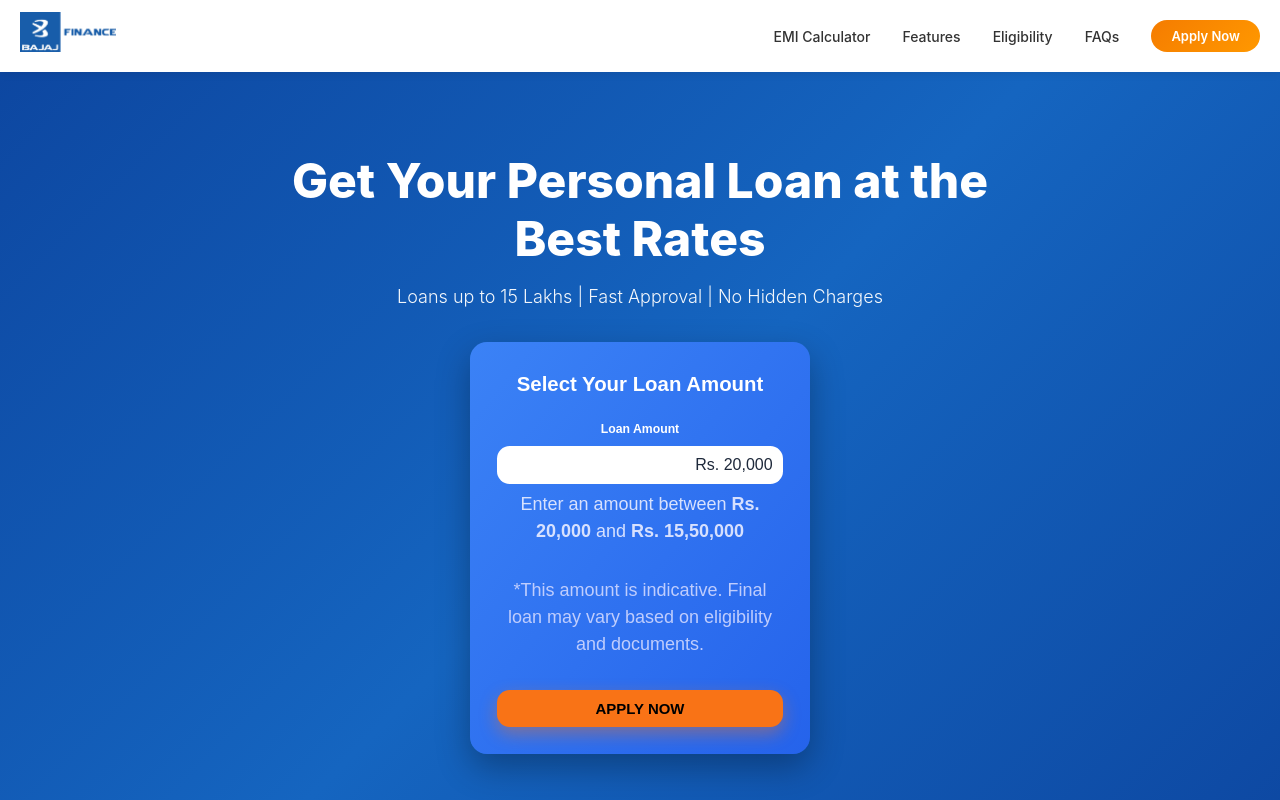
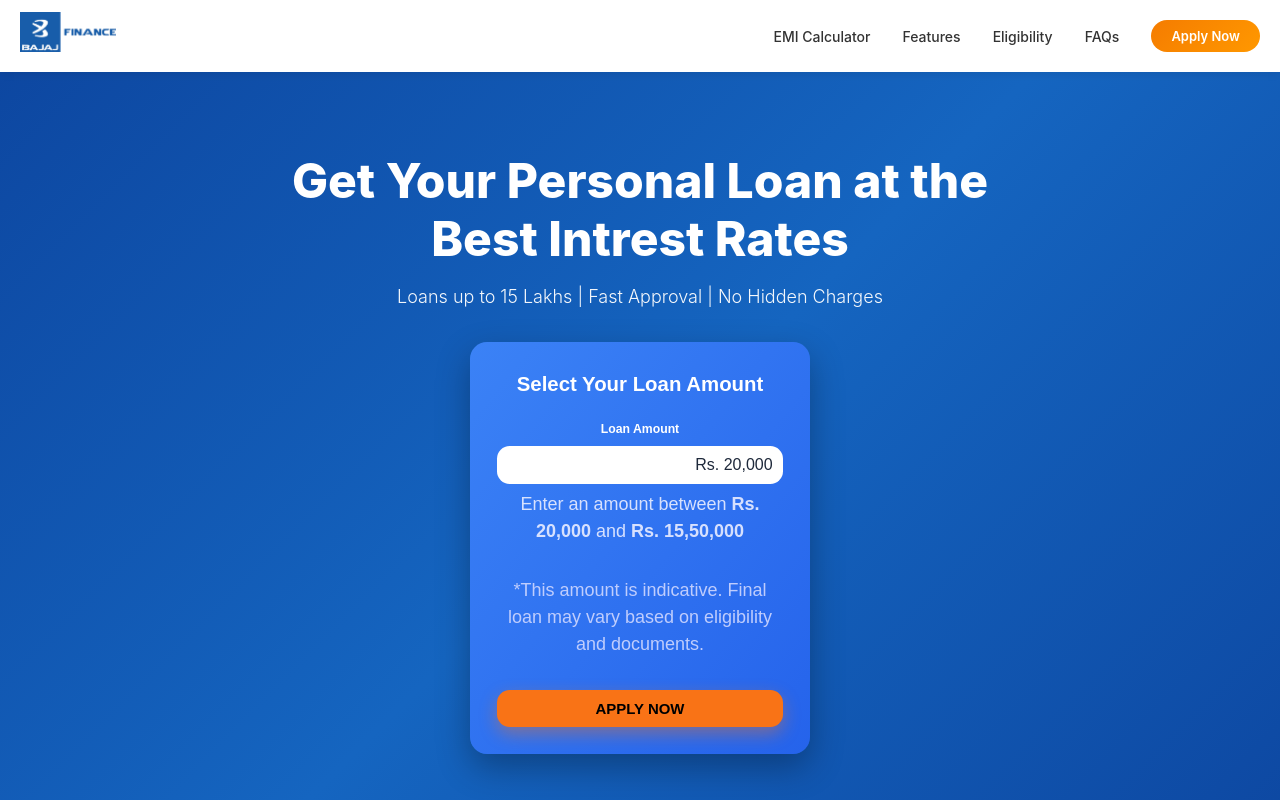
Before and after one commit to indo106/bajaj, a React (Vite) app in the folder frontend/: page / in a window 1280 px wide. Shown: the top 800 px of the page. Built offline with nearby package versions, Linux system fonts and the light colour scheme.

Commit message:
Fixed direct URL routing

```diff
--- a/frontend/index.html
+++ b/frontend/index.html
@@ -1,5 +1,6 @@
 <!doctype html>
 <html lang="en">
+  <meta name="viewport" content="width=device-width, initial-scale=1.0, maximum-scale=1.0, user-scalable=0">
   <head>
     <meta charset="UTF-8" />
     <link rel="icon" type="image/svg+xml" href="/vite.svg" />
--- a/frontend/src/App.css
+++ b/frontend/src/App.css
@@ -712,3 +712,31 @@ body, html {
     font-size: 14px;
   }
 }
+
+/* Mobile Input Zoom Fix */
+@media (max-width: 768px) {
+  input,
+  select,
+  textarea {
+    font-size: 16px !important; /* 16px minimum for mobile to prevent auto-zoom */
+  }
+}
+
+/* Specific change for your small mobile view */
+@media (max-width: 480px) {
+  .hero h1 {
+    font-size: 22px;
+  }
+
+  /* Baaki text bhale hi chota rahe, par input 16px hi rahega */
+  .faq-question, .footer-col p {
+    font-size: 14px;
+  }
+}
+.app-root {
+  min-height: 100vh;
+  width: 100%; /* Use 100% instead of 100vw to avoid scroll issues */
+  overflow-x: hidden; /* Extra safety */
+  background: #f8f9fa;
+  /* ... rest of your code */
+}
--- a/frontend/src/App.jsx
+++ b/frontend/src/App.jsx
@@ -95,7 +95,7 @@ const testimonials = [
             {/* Hero Section */}
             <section className="hero">
               <div className="hero-content">
-                <h1>Get Your Personal Loan at the Best Rates</h1>
+                <h1>Get Your Personal Loan at the Best Intrest Rates</h1>
                 <p>Loans up to 15 Lakhs | Fast Approval | No Hidden Charges</p>
               </div>
               <div className="loan-selector-section">
@@ -233,12 +233,12 @@ const testimonials = [
                 <div className="footer-col">
                   <h4>Contact</h4>
                   <p>📞 1-800-270-7000</p>
-                  <p>✉️ support@statebankofindia.com</p>
+                  <p>✉️ support@baajajfinserv.com</p>
                   <p>🏢 Mumbai, India</p>
                 </div>
               </div>
               <div className="footer-bottom">
-                <p>&copy; 2025 S.B.I All rights reserved.</p>
+                <p>&copy; 2025 BAJAJ All rights reserved.</p>
               </div>
             </footer>
           </div>
```
